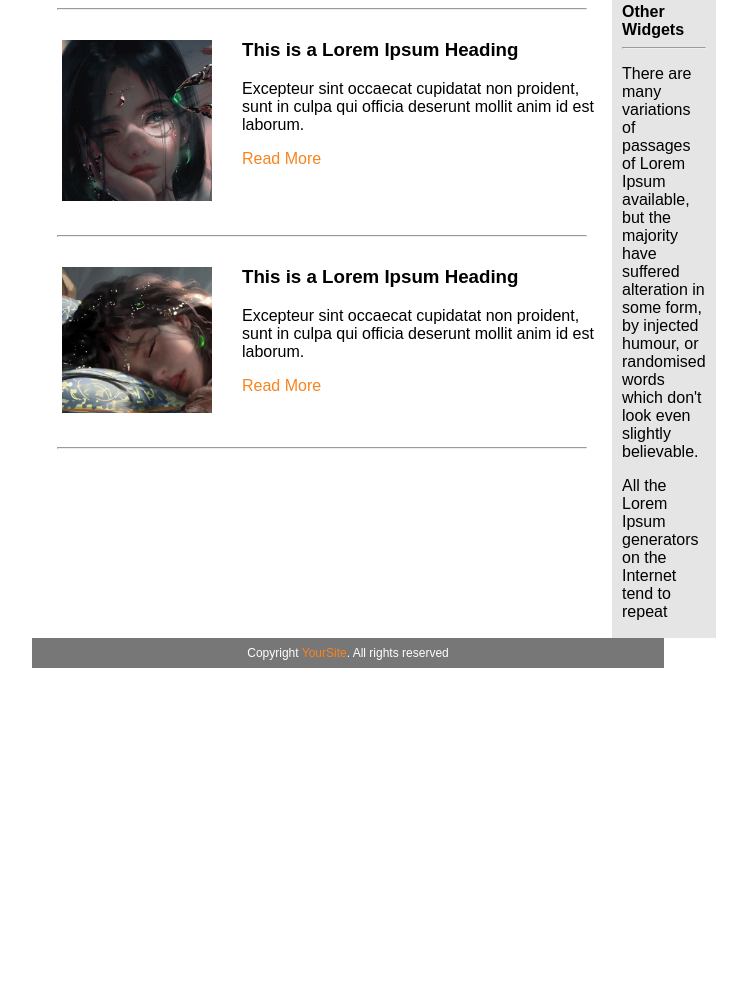
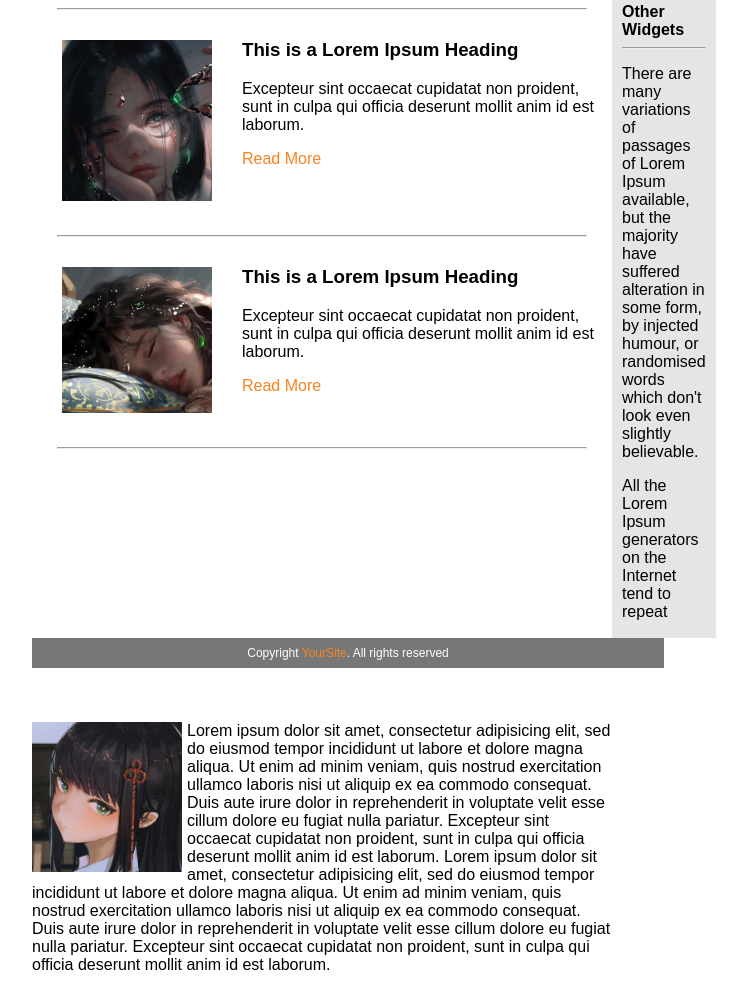
Before and after one commit to dinlo2512/dinhhoanglonghtml, a plain HTML site: page Đinh Hoàng Long/bài tập/bai_tap_css_2.html in a window 1280 px wide. Shown: the part 2694-3676 px from the top of the page, without its empty margins (292-1039 px from the left). Before the commit the page ends 3370 px from the top, so only its background shows below. Drawn offline with Linux system fonts and the light colour scheme.

Commit message:
up to date

```diff
--- a/Đinh Hoàng Long/bài tập/CSS_baitap/style.css
+++ b/Đinh Hoàng Long/bài tập/CSS_baitap/style.css
@@ -172,3 +172,10 @@
 .other {
     padding: 1px 10px;
 }
+.img-2{
+    width: 150px;
+    height: 150px;
+    margin-right: 5px;
+}
+.col-2{
+}
--- a/Đinh Hoàng Long/bài tập/CSS_baitap/style_bt10.css
+++ b/Đinh Hoàng Long/bài tập/CSS_baitap/style_bt10.css
@@ -80,6 +80,8 @@
     background: #D2D2D2;
     border-top-left-radius: 7px;
     border-bottom-left-radius: 7px;
+    margin-right: -6px;
+    padding: 4px;
 }
 .read-link {
     text-decoration: none;
@@ -89,6 +91,7 @@
     background: #E2E2E2;
     border-top-right-radius: 7px;
     border-bottom-right-radius: 7px;
+    padding: 4px;
 }
 .content-block {
     margin: 20px;
@@ -101,3 +104,6 @@
 	color: #78A1DA;
 	text-decoration: none;
 }
+.read-more {
+    margin-bottom: 10px;
+}
--- a/Đinh Hoàng Long/bài tập/bai_tap_css_2.html
+++ b/Đinh Hoàng Long/bài tập/bai_tap_css_2.html
@@ -193,6 +193,29 @@
 		</div>
 		<div class="footer">Copyright <span>YourSite</span>. All rights reserved</div>
 	</div>
+<br><br><br>
+
+	<div class="container">
+		<div class="row">
+
+			<div class="col-2">
+				<img align="left" class="img-2" src="hinh1.PNG">
+			Lorem ipsum dolor sit amet, consectetur adipisicing elit, sed do eiusmod
+			tempor incididunt ut labore et dolore magna aliqua. Ut enim ad minim veniam,
+			quis nostrud exercitation ullamco laboris nisi ut aliquip ex ea commodo
+			consequat. Duis aute irure dolor in reprehenderit in voluptate velit esse
+			cillum dolore eu fugiat nulla pariatur. Excepteur sint occaecat cupidatat non
+			proident, sunt in culpa qui officia deserunt mollit anim id est laborum.
+			Lorem ipsum dolor sit amet, consectetur adipisicing elit, sed do eiusmod
+			tempor incididunt ut labore et dolore magna aliqua. Ut enim ad minim veniam,
+			quis nostrud exercitation ullamco laboris nisi ut aliquip ex ea commodo
+			consequat. Duis aute irure dolor in reprehenderit in voluptate velit esse
+			cillum dolore eu fugiat nulla pariatur. Excepteur sint occaecat cupidatat non
+			proident, sunt in culpa qui officia deserunt mollit anim id est laborum.
+		</div>
+		</div>
+
+	</div>
 
 </body>
 </html>
```
